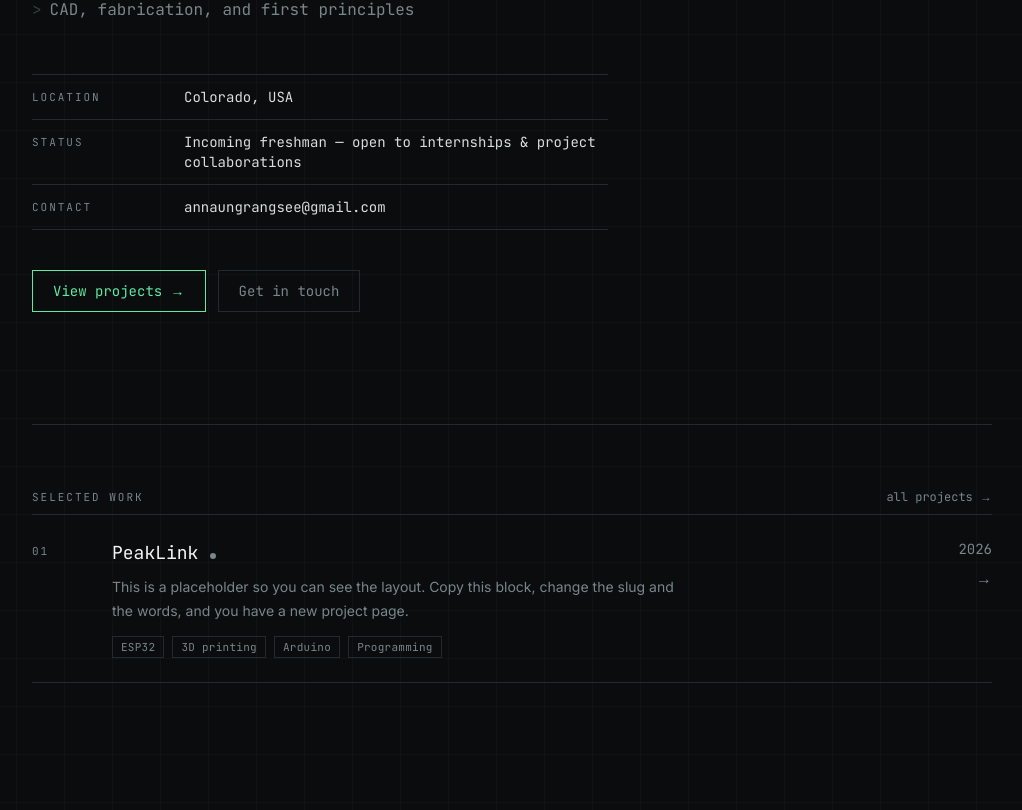
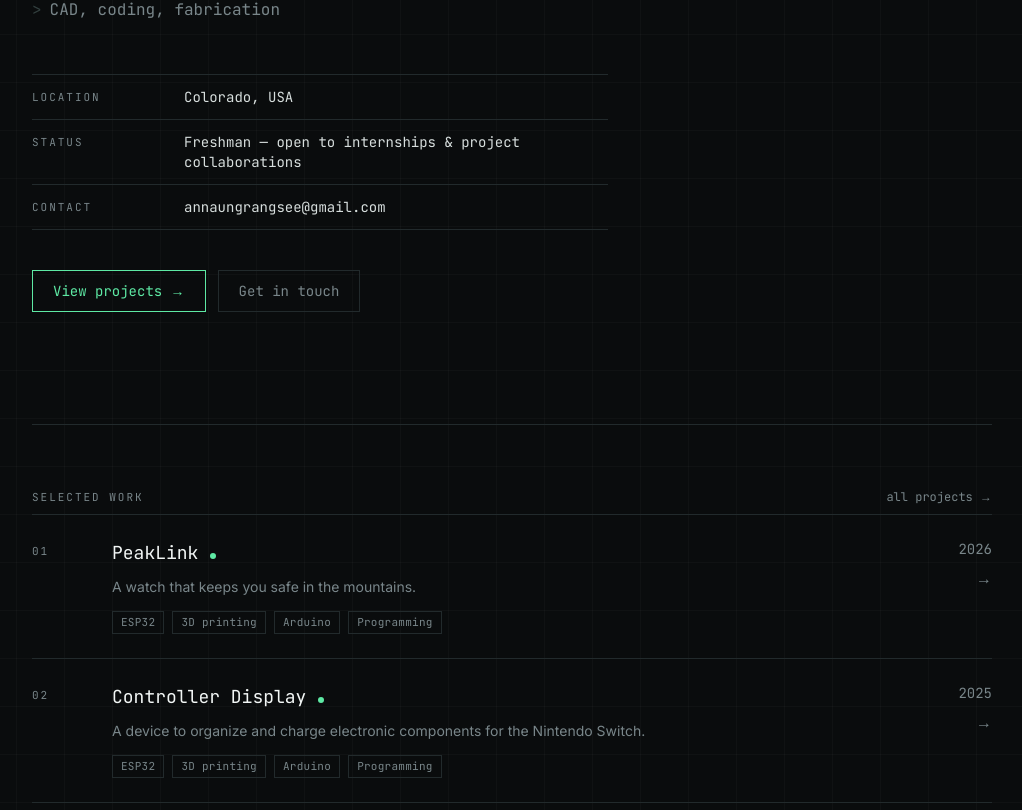
Before and after one commit to AnnaUng/ariana-ung-portfolio, a Next.js app: page / in a window 1280 px wide. Shown: the part 350-1160 px from the top of the page, without its empty margins (128-1150 px from the left). Built offline with nearby package versions, Linux system fonts and the light colour scheme.

Commit message:
TwoProjects

```diff
--- a/content/profile.ts
+++ b/content/profile.ts
@@ -32,12 +32,12 @@ export const profile: Profile = {
   // The rotating/typed line on the home page. Add or remove freely.
   taglines: [
     "designing things that move",
-    "CAD, fabrication, and first principles",
-    "incoming mechanical engineering student",
+    "CAD, coding, fabrication",
+    "mechanical engineering student",
   ],
   location: "Colorado, USA",
   // Short "what I'm doing right now" — shows in the home page spec table
-  status: "Incoming freshman — open to internships & project collaborations",
+  status: "Freshman — open to internships & project collaborations",
 
   // The paragraph(s) on the About page
   bio: [
--- a/content/projects.ts
+++ b/content/projects.ts
@@ -59,13 +59,13 @@ export const projects: Project[] = [
   // EXAMPLE 1 — delete this once you have a real project to put here.
   // ----------------------------------------------------------------
   {
-    slug: "example-project",
+    slug: "GEEN1400-project",
     title: "PeakLink",
     year: "2026",
-    status: "concept",
+    status: "complete",
     role: "Engineering Projects Group",
     summary:
-      "This is a placeholder so you can see the layout. Copy this block, change the slug and the words, and you have a new project page.",
+      "A watch that keeps you safe in the mountains.",
     tags: ["ESP32", "3D printing", "Arduino", "Programming"],
     featured: true,
     specs: [
@@ -110,13 +110,52 @@ export const projects: Project[] = [
   // EXAMPLE 2 — a minimal project, showing how little is required.
   // ----------------------------------------------------------------
   {
-    slug: "second-example",
-    title: "Second Example",
+    slug: "Design-Technology-Project",
+    title: "Controller Display",
     year: "2025",
     status: "complete",
+    role: "Solo Project",
     summary:
-      "A project with only the required fields filled in. It still gets a working page — just a shorter one.",
-    tags: ["CAD", "Machining"],
+      "A device to organize and charge electronic components for the Nintendo Switch.",
+    tags: ["ESP32", "3D printing", "Arduino", "Programming"],
+    featured: true,
+    specs: [
+      { label: "Timeline", value: "10 weeks" },
+      { label: "Tools", value: "Fusion360, Techsoft" },
+      { label: "Materials", value: "PLA, Parawood, Veneer, Stainless Steel" },
+    ],
+    links: [{ label: "Full Design Process", href: "https://example.com" }],
+    sections: [
+      {
+        heading: "The problem",
+        body: [
+          "When gaming, the accumulation of different controllers and their respective charging cables can be a hassle. This project aimed to create a device that organizes and charges all of the controllers for the Nintendo Switch in one place.",
+          "My client struggled with disorganization and clutter in his gaming setup, which led to frustration when playing video games."
+        ],
+      },
+      {
+        heading: "Design & process",
+        body: [
+          "The deisgn process began with a client interview to understand the specific needs and preferences of the user. After gathering requirements, I created initial sketches and 3D models using Fusion360. The design was iteratively refined based on feedback from the client.",
+          "The final design included a charging dock for the controllers, cable management features, and a sleek aesthetic that matched the client's gaming setup. The device was fabricated using 3D printing and other materials to ensure durability and functionality.",
+        ],
+        images: [
+          // {
+          //   src: "/projects/sketch.jpg",
+          //   alt: "Initial hand sketch of the mechanism",
+          //   caption: "First pass, before the linkage got redesigned.",
+          // },
+        ],
+      },
+      {
+        heading: "What I learned",
+        list: [
+          "3D modeling and design for manufacturing",
+          "Client communication and presentation skills.",
+          "Time management and project planning.",
+        ],
+      },
+    ],
   },
 ];
 
--- a/content/resume.ts
+++ b/content/resume.ts
@@ -28,7 +28,7 @@ export const education: ResumeEntry[] = [
     title: "B.S. Mechanical Engineering",
     period: "2026 — 2030 (expected)",
     location: "Boulder, CO",
-    points: ["Relevant coursework will go here as you take it."],
+    points: [""],
   },
   {
     org: "Shrewsbury International School Bangkok",
@@ -71,7 +71,7 @@ export const skills: SkillGroup[] = [
   },
   {
     category: "Other",
-    items: ["Technical drawing", "Arduino (learning)"],
+    items: ["Technical drawing", "Arduino"],
   },
 ];
 
```
